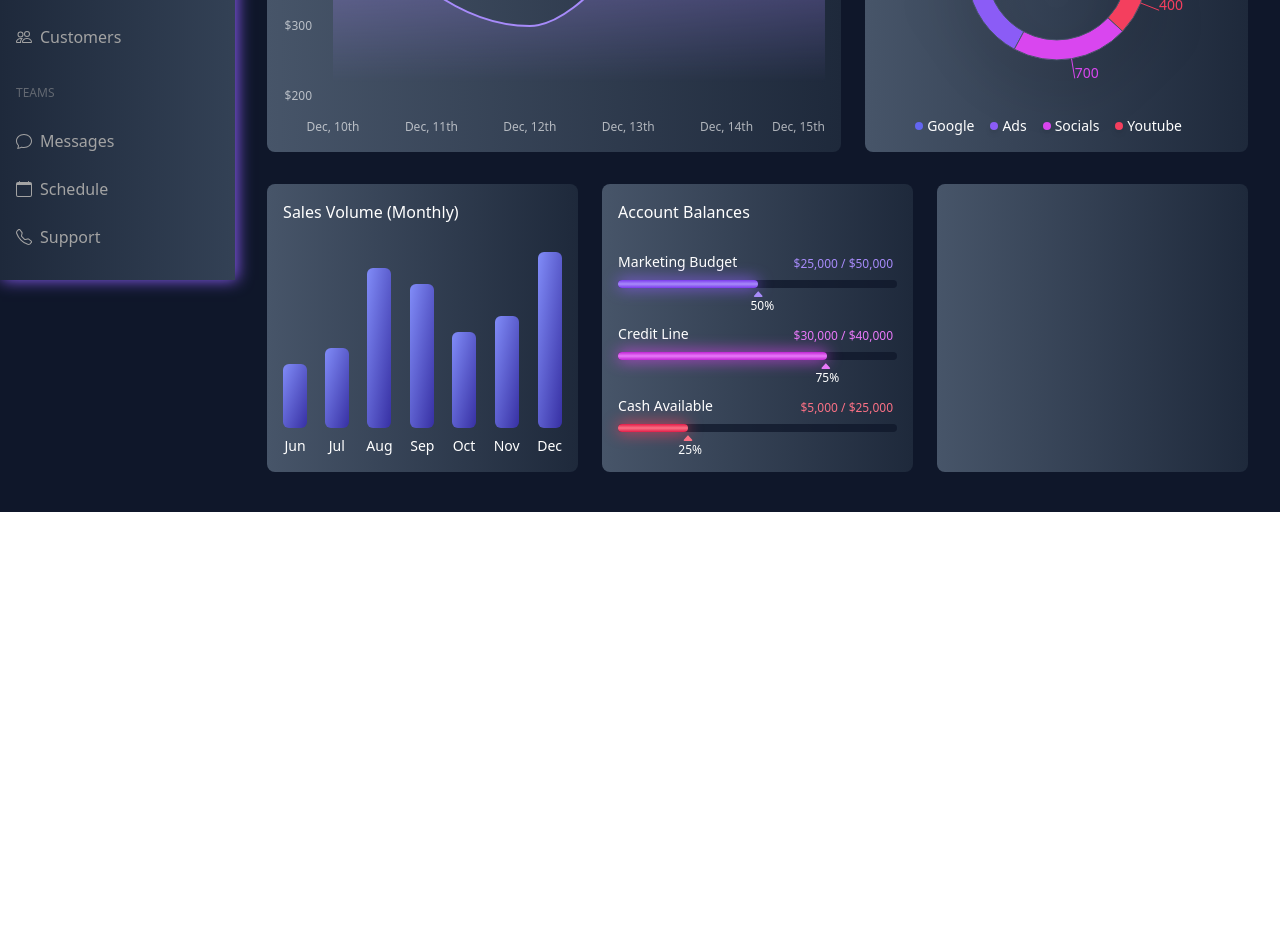
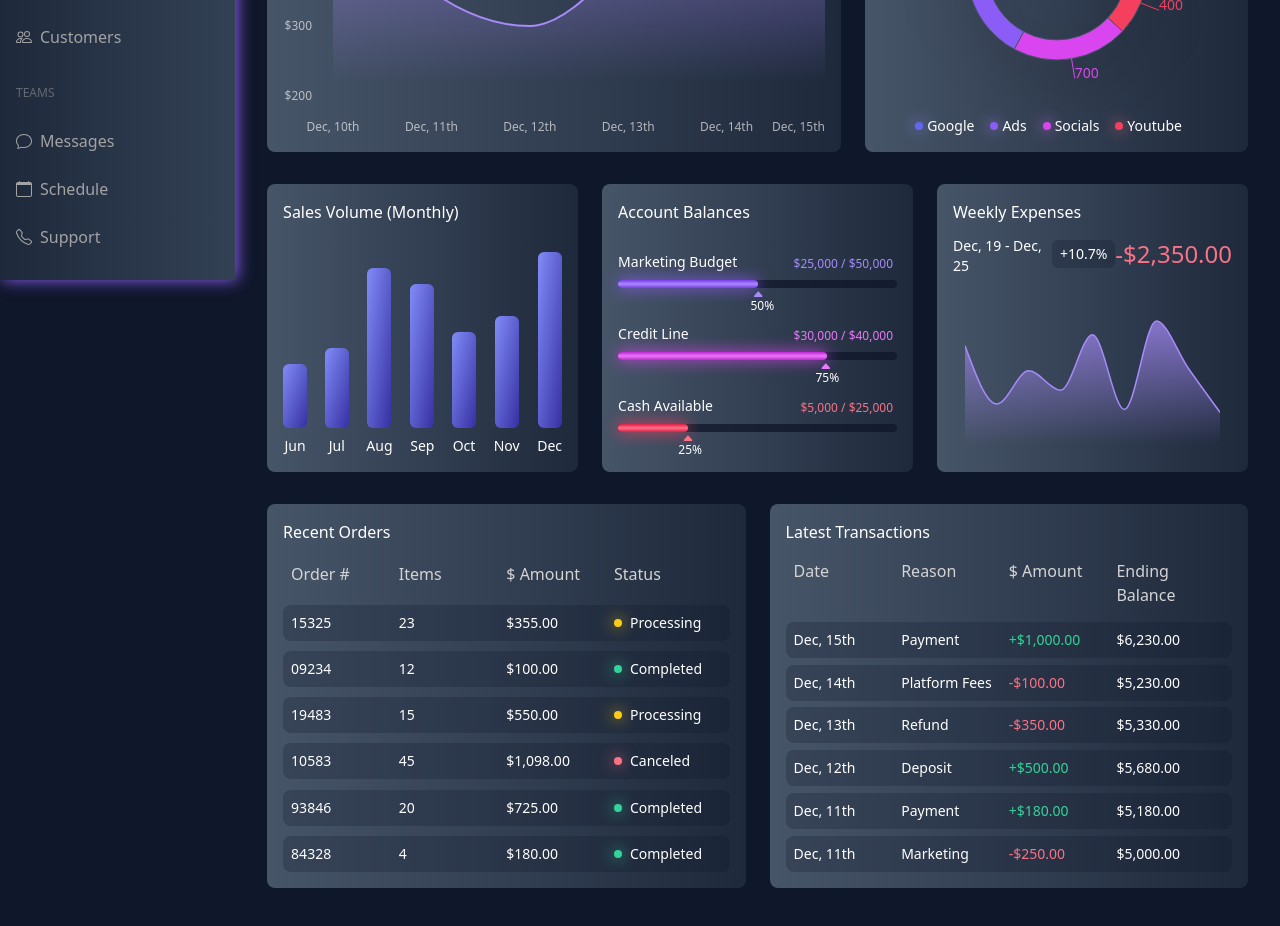
Before and after one commit to rmthomas98/dashboard, a React (Create React App) app in the folder frontend/: page / in a window 1280 px wide. Shown: the part 520-1446 px from the top of the page. Before the commit the page ends 1032 px from the top, so only its background shows below. Built offline with nearby package versions, Linux system fonts and the light colour scheme.

Commit message:
expenses orders and transactions done

```diff
--- a/frontend/src/Dashboard.js
+++ b/frontend/src/Dashboard.js
@@ -2,7 +2,8 @@ import React from "react";
 import TopNav from "./TopNav";
 import Overview from "./Overview";
 import Visualizers from "./Visualizers";
-import RowThreeFlexContainer from "./RowThreeFlexContainer";
+import RowFlexContainer from "./RowFlexContainer";
+import LastRow from "./LastRow";
 
 const Dashboard = () => {
   return (
@@ -10,7 +11,8 @@ const Dashboard = () => {
       <TopNav />
       <Overview />
       <Visualizers />
-      <RowThreeFlexContainer />
+      <RowFlexContainer />
+      <LastRow />
     </div>
   );
 };
--- /dev/null
+++ b/frontend/src/LastRow.js
@@ -0,0 +1,14 @@
+import React from "react";
+import Orders from "./Orders";
+import Transactions from "./Transactions";
+
+const LastRow = () => {
+  return (
+    <div className="flex justify-between pl-8 pr-8 w-full">
+      <Orders />
+      <Transactions />
+    </div>
+  );
+};
+
+export default LastRow;
--- a/frontend/src/MonthlyExpenses.js
+++ b/frontend/src/MonthlyExpenses.js
@@ -1,9 +1,52 @@
-import React from "react";
+import React, { useEffect, useState } from "react";
 import { ResponsiveContainer, AreaChart, Area } from "recharts";
 
 const MonthlyExpenses = () => {
+  const data = [
+    { value: 38 },
+    { value: 17 },
+    { value: 29 },
+    { value: 22 },
+    { value: 42 },
+    { value: 15 },
+    { value: 47 },
+    { value: 30 },
+    { value: 14 },
+  ];
+
   return (
-    <div className="h-72 w-full p-4 bg-gradient-to-r from-slate-600 to-slate-800 rounded-lg"></div>
+    <div className="h-72 w-full p-4 bg-gradient-to-r from-slate-600 to-slate-800 rounded-lg">
+      <p className="font-medium text-white">Weekly Expenses</p>
+      <div className="h-fill-container flex justify-between items-center flex-col">
+        <div className="flex justify-between w-full pt-1 items-center">
+          <p className="text-white font-thin text-sm pt-2 pb-1">
+            Dec, 19 - Dec, 25
+          </p>
+          <p className="text-white text-sm font-thin bg-slate-900/25 rounded-md w-fit pl-2 pr-2 pt-1 pb-1">
+            +10.7%
+          </p>
+          <p className="text-2xl text-rose-400">-$2,350.00</p>
+        </div>
+        <ResponsiveContainer width="95%" height="90%">
+          <AreaChart data={data}>
+            <defs>
+              <linearGradient id="colorUv" x1="0" y1="0" x2="0" y2="1">
+                <stop offset="5%" stopColor="#a78bfa" stopOpacity={0.7} />
+                <stop offset="95%" stopColor="#a78bfa" stopOpacity={0} />
+              </linearGradient>
+            </defs>
+            <Area
+              type="monotone"
+              dataKey="value"
+              strokeWidth={1.5}
+              stroke="#a78bfa"
+              fillOpacity={1}
+              fill="url(#colorUv)"
+            />
+          </AreaChart>
+        </ResponsiveContainer>
+      </div>
+    </div>
   );
 };
 
--- /dev/null
+++ b/frontend/src/Orders.js
@@ -0,0 +1,71 @@
+import React from "react";
+
+const Orders = () => {
+  return (
+    <div className="w-full mr-6 rounded-lg h-96 bg-gradient-to-r from-slate-600 to-slate-800 p-4 flex flex-col justify-between">
+      <p className="text-white font-medium">Recent Orders</p>
+      <div className="w-full flex justify-between pt-2 text-neutral-300 font-thin p-2">
+        <p className="w-full">Order #</p>
+        <p className="w-full">Items</p>
+        <p className="w-full">$ Amount</p>
+        <p className="w-full">Status</p>
+      </div>
+      <div className="w-full flex justify-between p-2 text-white font-thin bg-slate-900/25 rounded-lg text-sm hover:bg-slate-900/50 transition-all cursor-pointer">
+        <p className="w-full">15325</p>
+        <p className="w-full">23</p>
+        <p className="w-full">$355.00</p>
+        <p className="w-full flex items-center">
+          <span className="h-2 w-2 bg-yellow-400 block rounded-full mr-2 shadow-account-bar shadow-yellow-400"></span>
+          Processing
+        </p>
+      </div>
+      <div className="w-full flex justify-between p-2 text-white font-thin bg-slate-900/25 rounded-lg text-sm hover:bg-slate-900/50 transition-all cursor-pointer">
+        <p className="w-full">09234</p>
+        <p className="w-full">12</p>
+        <p className="w-full">$100.00</p>
+        <p className="w-full flex items-center">
+          <span className="h-2 w-2 bg-emerald-400 block rounded-full mr-2 shadow-account-bar shadow-emerald-400"></span>
+          Completed
+        </p>
+      </div>
+      <div className="w-full flex justify-between p-2 text-white font-thin bg-slate-900/25 rounded-lg text-sm hover:bg-slate-900/50 transition-all cursor-pointer">
+        <p className="w-full">19483</p>
+        <p className="w-full">15</p>
+        <p className="w-full">$550.00</p>
+        <p className="w-full flex items-center">
+          <span className="h-2 w-2 bg-yellow-400 block rounded-full mr-2 shadow-account-bar shadow-yellow-400"></span>
+          Processing
+        </p>
+      </div>
+      <div className="w-full flex justify-between p-2 text-white font-thin bg-slate-900/25 rounded-lg text-sm  hover:bg-slate-900/50 transition-all cursor-pointer">
+        <p className="w-full">10583</p>
+        <p className="w-full">45</p>
+        <p className="w-full">$1,098.00</p>
+        <p className="w-full flex items-center">
+          <span className="h-2 w-2 bg-rose-400 block rounded-full mr-2 shadow-account-bar shadow-rose-400"></span>
+          Canceled
+        </p>
+      </div>
+      <div className="w-full flex justify-between p-2 text-white font-thin bg-slate-900/25 rounded-lg text-sm  hover:bg-slate-900/50 transition-all cursor-pointer">
+        <p className="w-full">93846</p>
+        <p className="w-full">20</p>
+        <p className="w-full">$725.00</p>
+        <p className="w-full flex items-center">
+          <span className="h-2 w-2 bg-emerald-400 block rounded-full mr-2 shadow-account-bar shadow-emerald-400"></span>
+          Completed
+        </p>
+      </div>
+      <div className="w-full flex justify-between p-2 text-white font-thin bg-slate-900/25 rounded-lg text-sm  hover:bg-slate-900/50 transition-all cursor-pointer">
+        <p className="w-full">84328</p>
+        <p className="w-full">4</p>
+        <p className="w-full">$180.00</p>
+        <p className="w-full flex items-center">
+          <span className="h-2 w-2 bg-emerald-400 block rounded-full mr-2 shadow-account-bar shadow-emerald-400"></span>
+          Completed
+        </p>
+      </div>
+    </div>
+  );
+};
+
+export default Orders;
--- a/frontend/src/PieChart.js
+++ b/frontend/src/PieChart.js
@@ -4,8 +4,6 @@ import {
   ResponsiveContainer,
   Tooltip,
   Pie,
-  LabelList,
-  Legend,
 } from "recharts";
 
 const PieChart = () => {
@@ -18,7 +16,7 @@ const PieChart = () => {
 
   return (
     <div className="w-2/5 bg-slate-300 rounded-lg p-4 bg-gradient-to-r from-slate-600 to-slate-800 flex flex-col justify-between">
-      <p className="text-white font-medium">Traffic Soure Analytics</p>
+      <p className="text-white font-medium">Traffic Source Analytics</p>
       <div className="h-60 w-11/12 mx-auto mt-6 drop-shadow-2xl flex flex-col justify-between">
         <ResponsiveContainer>
           <PieCharter>
@@ -41,19 +39,19 @@ const PieChart = () => {
       </div>
       <div className="flex pt-2 justify-center">
         <p className="flex items-center mr-4">
-          <span className="h-2 w-2 rounded-full bg-indigo-500 block mr-1"></span>
+          <span className="h-2 w-2 rounded-full bg-indigo-500 block mr-1 shadow-account-bar shadow-indigo-400"></span>
           <span className="text-sm text-white font-thin">Google</span>
         </p>
         <p className="flex items-center mr-4">
-          <span className="h-2 w-2 rounded-full bg-violet-500 block mr-1 shadow-md "></span>
+          <span className="h-2 w-2 rounded-full bg-violet-500 block mr-1 shadow-account-bar shadow-violet-400 "></span>
           <span className="text-sm text-white font-thin">Ads</span>
         </p>
         <p className="flex items-center mr-4">
-          <span className="h-2 w-2 rounded-full bg-fuchsia-500 block mr-1 shadow-md "></span>
+          <span className="h-2 w-2 rounded-full bg-fuchsia-500 block mr-1 shadow-account-bar shadow-fuchsia-400 "></span>
           <span className="text-sm text-white font-thin">Socials</span>
         </p>
         <p className="flex items-center mr-4">
-          <span className="h-2 w-2 rounded-full bg-rose-500 block mr-1 shadow-md "></span>
+          <span className="h-2 w-2 rounded-full bg-rose-500 block mr-1 shadow-account-bar shadow-rose-400 "></span>
           <span className="text-sm text-white font-thin">Youtube</span>
         </p>
       </div>
--- a/frontend/src/RowThreeFlexContainer.js
+++ b/frontend/src/RowFlexContainer.js
@@ -5,7 +5,7 @@ import MonthlyExpenses from "./MonthlyExpenses";
 
 const RowThreeFlexContainer = () => {
   return (
-    <div className="flex justify-between pl-8 pr-8 w-full">
+    <div className="flex justify-between pl-8 pr-8 pb-8 w-full">
       <Sales />
       <Balances />
       <MonthlyExpenses />
--- /dev/null
+++ b/frontend/src/Transactions.js
@@ -0,0 +1,53 @@
+import React from "react";
+
+const Transactions = () => {
+  return (
+    <div className="w-full h-96 rounded-lg bg-gradient-to-r from-slate-600 to-slate-800 p-4 flex flex-col justify-between">
+      <p className="text-white font-medium">Latest Transactions</p>
+      <div className="w-full flex justify-between pt-2 text-neutral-300 font-thin p-2">
+        <p className="w-full">Date</p>
+        <p className="w-full">Reason</p>
+        <p className="w-full">$ Amount</p>
+        <p className="w-full">Ending Balance</p>
+      </div>
+      <div className="w-full flex justify-between p-2 text-white font-thin bg-slate-900/25 rounded-lg text-sm hover:bg-slate-900/50 transition-all cursor-pointer">
+        <p className="w-full">Dec, 15th</p>
+        <p className="w-full">Payment</p>
+        <p className="w-full text-emerald-400">+$1,000.00</p>
+        <p className="w-full flex items-center">$6,230.00</p>
+      </div>
+      <div className="w-full flex justify-between p-2 text-white font-thin bg-slate-900/25 rounded-lg text-sm hover:bg-slate-900/50 transition-all cursor-pointer">
+        <p className="w-full">Dec, 14th</p>
+        <p className="w-full">Platform Fees</p>
+        <p className="w-full text-rose-400">-$100.00</p>
+        <p className="w-full flex items-center">$5,230.00</p>
+      </div>
+      <div className="w-full flex justify-between p-2 text-white font-thin bg-slate-900/25 rounded-lg text-sm hover:bg-slate-900/50 transition-all cursor-pointer">
+        <p className="w-full">Dec, 13th</p>
+        <p className="w-full">Refund</p>
+        <p className="w-full text-rose-400">-$350.00</p>
+        <p className="w-full flex items-center">$5,330.00</p>
+      </div>
+      <div className="w-full flex justify-between p-2 text-white font-thin bg-slate-900/25 rounded-lg text-sm hover:bg-slate-900/50 transition-all cursor-pointer">
+        <p className="w-full">Dec, 12th</p>
+        <p className="w-full">Deposit</p>
+        <p className="w-full text-emerald-400">+$500.00</p>
+        <p className="w-full flex items-center">$5,680.00</p>
+      </div>
+      <div className="w-full flex justify-between p-2 text-white font-thin bg-slate-900/25 rounded-lg text-sm hover:bg-slate-900/50 transition-all cursor-pointer">
+        <p className="w-full">Dec, 11th</p>
+        <p className="w-full">Payment</p>
+        <p className="w-full text-emerald-400">+$180.00</p>
+        <p className="w-full flex items-center">$5,180.00</p>
+      </div>
+      <div className="w-full flex justify-between p-2 text-white font-thin bg-slate-900/25 rounded-lg text-sm hover:bg-slate-900/50 transition-all cursor-pointer">
+        <p className="w-full">Dec, 11th</p>
+        <p className="w-full">Marketing</p>
+        <p className="w-full text-rose-400">-$250.00</p>
+        <p className="w-full flex items-center">$5,000.00</p>
+      </div>
+    </div>
+  );
+};
+
+export default Transactions;
```
